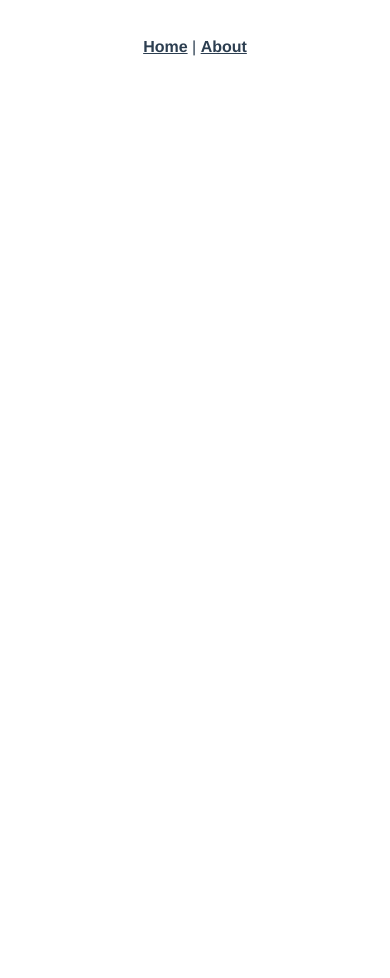
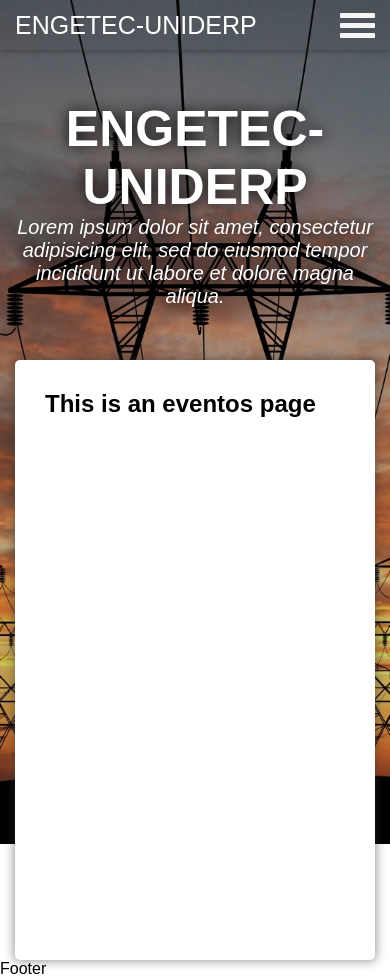
Before and after one commit to leonardolima99/Engetec-Uniderp-2019, a Vue app: page /eventos in a window 390 px wide. Before the commit the page ends 844 px from the top, so only its background shows below. Built offline with nearby package versions, Linux system fonts and the light colour scheme.

Commit message:
Primeiro commit

```diff
--- a/src/App.vue
+++ b/src/App.vue
@@ -1,31 +1,250 @@
 <template>
   <div id="app">
-    <div id="nav">
-      <router-link to="/">Home</router-link> |
-      <router-link to="/about">About</router-link>
-    </div>
-    <router-view/>
+    <section class="header">
+      <div class="container-navbar">
+        <div class="nav-title">ENGETEC-UNIDERP</div>
+        <nav class="navbar" :class="{ active }">
+          <ul class="nav-list" @click="toggle()">
+            <li class="nav-item">
+              <router-link class="nav-link" to="/">Início</router-link>
+            </li>
+            <li class="nav-item">
+              <router-link class="nav-link" to="/inscricao">Increva-se</router-link>
+            </li>
+            <li class="nav-item">
+              <router-link class="nav-link" to="/galeria">Galeria</router-link>
+            </li>
+            <li class="nav-item">
+              <router-link class="nav-link" to="/eventos">Eventos</router-link>
+            </li>
+          </ul>
+        </nav>
+        <div class="menu-toggle" @click="toggle()" :class="{ active }">
+          <i class="burger-icon" aria-hidden="true"></i>
+        </div>
+      </div>
+      <div class="title" :class="{ active }">
+        <h1 class="title-h1">ENGETEC-UNIDERP</h1>
+        <p class="subtitle-p">
+          Lorem ipsum dolor sit amet, consectetur adipisicing elit, sed do eiusmod
+          tempor incididunt ut labore et dolore magna aliqua.
+        </p>
+      </div>
+    </section>
+    <section class="main" :class="{ none: active }">
+      <router-view />
+    </section>
+    <section class="footer">
+      Footer
+    </section>
   </div>
 </template>
 
+<script>
+  export default {
+    data() {
+      return {
+        active: false
+      }
+    },
+    methods: {
+      toggle() {
+        this.active = !this.active
+      }
+    }
+  }
+</script>
+
 <style>
-#app {
-  font-family: 'Avenir', Helvetica, Arial, sans-serif;
-  -webkit-font-smoothing: antialiased;
-  -moz-osx-font-smoothing: grayscale;
-  text-align: center;
-  color: #2c3e50;
-}
-#nav {
-  padding: 30px;
-}
 
-#nav a {
-  font-weight: bold;
-  color: #2c3e50;
-}
-
-#nav a.router-link-exact-active {
-  color: #42b983;
-}
+  * {
+    padding: 0;
+    margin: 0;
+    box-sizing: border-box;
+    font-family: sans-serif;
+  }
+  .navbar {
+    background: #33333320;
+    box-shadow: 0 2px 5px #33333380;
+  }
+  .nav-title {
+    display: none;
+  }
+  .nav-list {
+    max-width: 1000px;
+    display: flex;
+    list-style: none;
+    margin: 0 auto;
+  }
+  .nav-item {
+    height: 50px;
+  }
+  .nav-link {
+    text-decoration: none;
+    display: block;
+    color: #fff;
+    padding: 11.5px;
+    border: 4px solid transparent;
+    transition: .2s;
+  }
+  .nav-link:hover {
+    border-bottom: 4px solid #fc9a2280;
+  }
+  .router-link-exact-active {
+    border-bottom: 4px solid #fc9a22 !important;
+    color: #fc9a22;
+  }
+  .header {
+    background: linear-gradient(rgba(0,0,0, 0.2), rgba(0,0,0, 0.2)), url("assets/fundo.jpeg");
+    background-size: cover;
+    background-position: center;
+    width: 100%;
+    height: 100vh;
+    user-select: none;
+    position: absolute;
+    top: 0;
+  }
+  .main {
+    position: relative;
+    max-width: 1000px;
+    min-height: 600px;
+    left: 50%;
+    transform: translateX(-50%);
+    margin-right: 30px;
+    padding: 30px;
+    background-color: #fff;
+    margin-top: 450px;
+    border-radius: 5px;
+    box-shadow: 0 0 10px 2px #33333370;
+  }
+  .title {
+    position: relative;
+    display: flex;
+    flex-direction: column;
+    align-items: center;
+    padding: 0 15px 15px 15px;
+    top: 150px;
+    text-align: center;
+    text-shadow: 0 0 15px #000000;
+  }
+  .title-h1 {
+    color: #fff;
+    font-family: sans-serif;
+    font-size: 50px;
+  }
+  .subtitle-p {
+    color: #ffffff;
+    font-size: 20px;
+    font-style: italic;
+    max-width: 650px;
+  }
+  .menu-toggle {
+    position: absolute;
+    display: none;
+    color: #fff;
+    right: 0;
+    top: 50px;
+    width: 35px;
+    height: 25px;
+    cursor: pointer;
+  }
+  @media (max-width: 991.98px) {
+    .menu-toggle {
+      display: block;
+      margin-right: 15px;
+      margin-top: -37px;
+      padding: 10px;
+      cursor: pointer;
+    }
+    /* Burger Icon start */
+    .burger-icon,
+    .burger-icon:before,
+    .burger-icon:after {
+      position: relative;
+      content: '';
+      border-radius: 1px;
+      height: 5px;
+      width: 35px;
+      margin-left: -10px;
+      background-color: rgba(255,255,255, 0.95);
+      display: block;
+      position: absolute;
+      cursor: pointer;
+      transition: .4s;
+    }
+    .burger-icon:before {
+      margin-left: 0;
+      top: -10px;
+    }
+    .burger-icon:after {
+      margin-left: 0;
+      bottom: -10px;
+    }
+    .menu-toggle.active .burger-icon {
+      background-color: transparent;
+    }
+    .menu-toggle.active .burger-icon:before,
+    .menu-toggle.active .burger-icon:after {
+      top: 0;
+      bottom: 0;
+    }
+    .menu-toggle.active .burger-icon:before {
+      transform: rotate(45deg);
+    }
+    .menu-toggle.active .burger-icon:after {
+      transform: rotate(135deg);
+    }
+    /* Burger Icon end */
+    .title {
+      margin-top: -100px !important;
+    }
+    .title.active {
+      display: none;
+    }
+    .container-navbar {
+      background: #33333320;
+    box-shadow: 0 2px 5px #33333380;
+    }
+    .navbar {
+      position: absolute;
+      background: #33333320;
+      box-shadow: 0 0 0 transparent;
+      width: 100%;
+      height: 100%;
+      left: -100%;
+      transition: .4s;
+    }
+    .navbar.active {
+      left: 0;
+    }
+    .nav-title {
+      display: block;
+      color: #fff;
+      height: 50px;
+      line-height: 50px;
+      font-size: 25px;
+      padding: 0 15px;
+    }
+    .nav-list {
+      display: block;
+    }
+    .nav-item {
+      width: 100%;
+    }
+    .nav-link:hover {
+      border-left: 4px solid #fc9a2280;
+      border-bottom: transparent !important;
+    }
+    .router-link-exact-active {
+      border-left: 4px solid #fc9a22 !important;
+      border-bottom: transparent !important;
+      color: #fc9a22;
+    }
+    .main.none {
+      visibility: hidden;
+    }
+    .main {
+      margin-top: 360px;
+    }
+  }
 </style>
--- /dev/null
+++ b/src/components/Error404.vue
@@ -0,0 +1,5 @@
+<template>
+  <div class="404">
+    <h1>Error 404: Página não encontrada!</h1>
+  </div>
+</template>
--- /dev/null
+++ b/src/components/Eventos.vue
@@ -0,0 +1,11 @@
+<template>
+  <div class="eventos">
+    <h1>This is an eventos page</h1>
+  </div>
+</template>
+
+<script>
+export default {
+  name: 'eventos'
+}
+</script>
--- /dev/null
+++ b/src/components/Galeria.vue
@@ -0,0 +1,11 @@
+<template>
+  <div class="galeria">
+    <h1>This is an galeria page</h1>
+  </div>
+</template>
+
+<script>
+export default {
+  name: 'galeria'
+}
+</script>
--- /dev/null
+++ b/src/components/Home.vue
@@ -0,0 +1,11 @@
+<template>
+  <div class="home">
+    <h2>This is an home page</h2>
+  </div>
+</template>
+
+<script>
+export default {
+  name: 'home'
+}
+</script>
--- /dev/null
+++ b/src/components/Inscricao.vue
@@ -0,0 +1,11 @@
+<template>
+  <div class="inscricao">
+    <h1>This is an inscricao page</h1>
+  </div>
+</template>
+
+<script>
+export default {
+  name: 'inscricao'
+}
+</script>
--- a/src/router.js
+++ b/src/router.js
@@ -1,6 +1,10 @@
 import Vue from 'vue'
 import Router from 'vue-router'
-import Home from './views/Home.vue'
+import Home from './components/Home.vue'
+import Inscricao from './components/Inscricao.vue'
+import Galeria from './components/Galeria.vue'
+import Eventos from './components/Eventos.vue'
+import Error404 from './components/Error404.vue'
 
 Vue.use(Router)
 
@@ -14,12 +18,23 @@ export default new Router({
       component: Home
     },
     {
-      path: '/about',
-      name: 'about',
-      // route level code-splitting
-      // this generates a separate chunk (about.[hash].js) for this route
-      // which is lazy-loaded when the route is visited.
-      component: () => import(/* webpackChunkName: "about" */ './views/About.vue')
+      path: '/inscricao',
+      name: 'inscricao',
+      component: Inscricao
+    },
+    {
+      path: '/galeria',
+      name: 'galeria',
+      component: Galeria
+    },
+    {
+      path: '/eventos',
+      name: 'eventos',
+      component: Eventos
+    },
+    {
+      path: '*',
+      component: Error404
     }
   ]
 })
```
Also changed, not shown: index.html (deleted), src/assets/fundo.jpeg (added).
